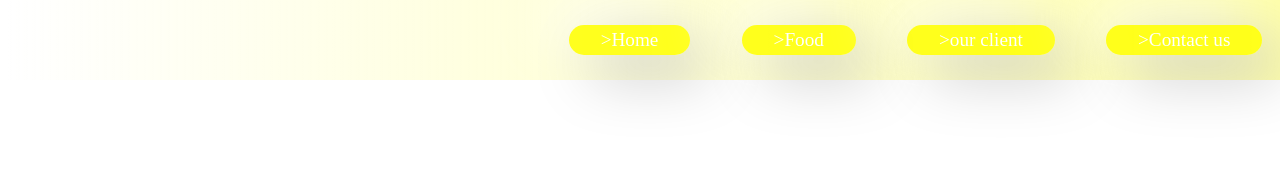
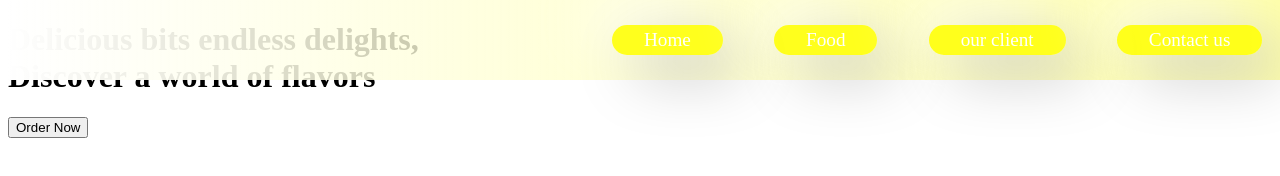
Before and after one commit to KrushnaX0X0/assignment-16, a plain HTML site: page index.html in a window 1280 px wide. Drawn offline with Linux system fonts and the light colour scheme.

Commit message:
add css and div

```diff
--- a/index.html
+++ b/index.html
@@ -12,11 +12,18 @@
             <img src="logo.png" alt="">
         </div>
         <ul>
-           <li>>Home</li>
-           <li>>Food</li>
-           <li>>our client</li>
-           <li>>Contact us</li>
+           <li>Home</li>
+           <li>Food</li>
+           <li>our client</li>
+           <li>Contact us</li>
         </ul>
     </nav>
+    <div id="first">
+        <div id="first-txt">
+            <div id="slogan">
+                <h1>Delicious bits endless delights,<br>
+                 Discover a world of flavors</h1>
+                 <button id="orderNow">Order Now</button>
+            </div>
 </body>
 </html>
--- a/style.css
+++ b/style.css
@@ -26,6 +26,7 @@ background:#ff1e;
 box-shadow:  20px 20px 60px #bebebe,
              -20px -20px 60px #ffffff;
 margin-right: 2vw;
+text-decoration: none;
 
 
 }
```
